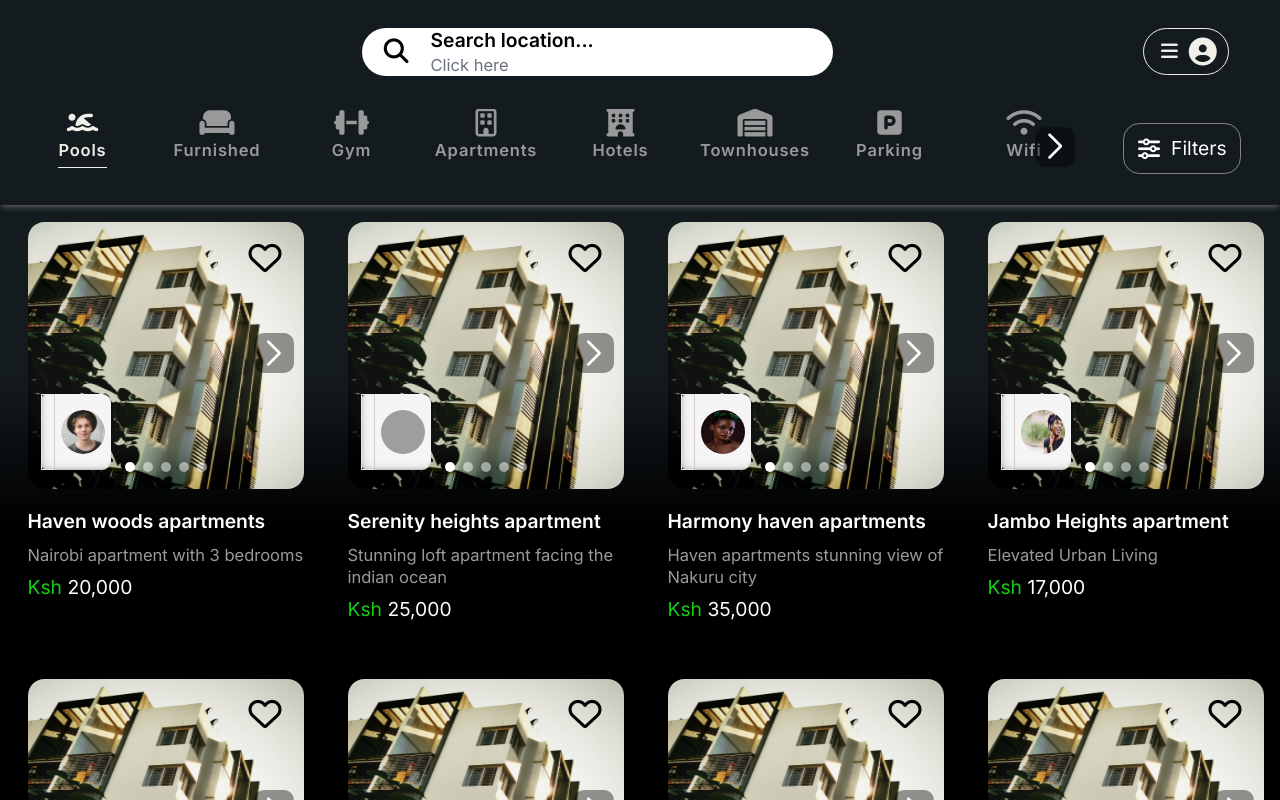
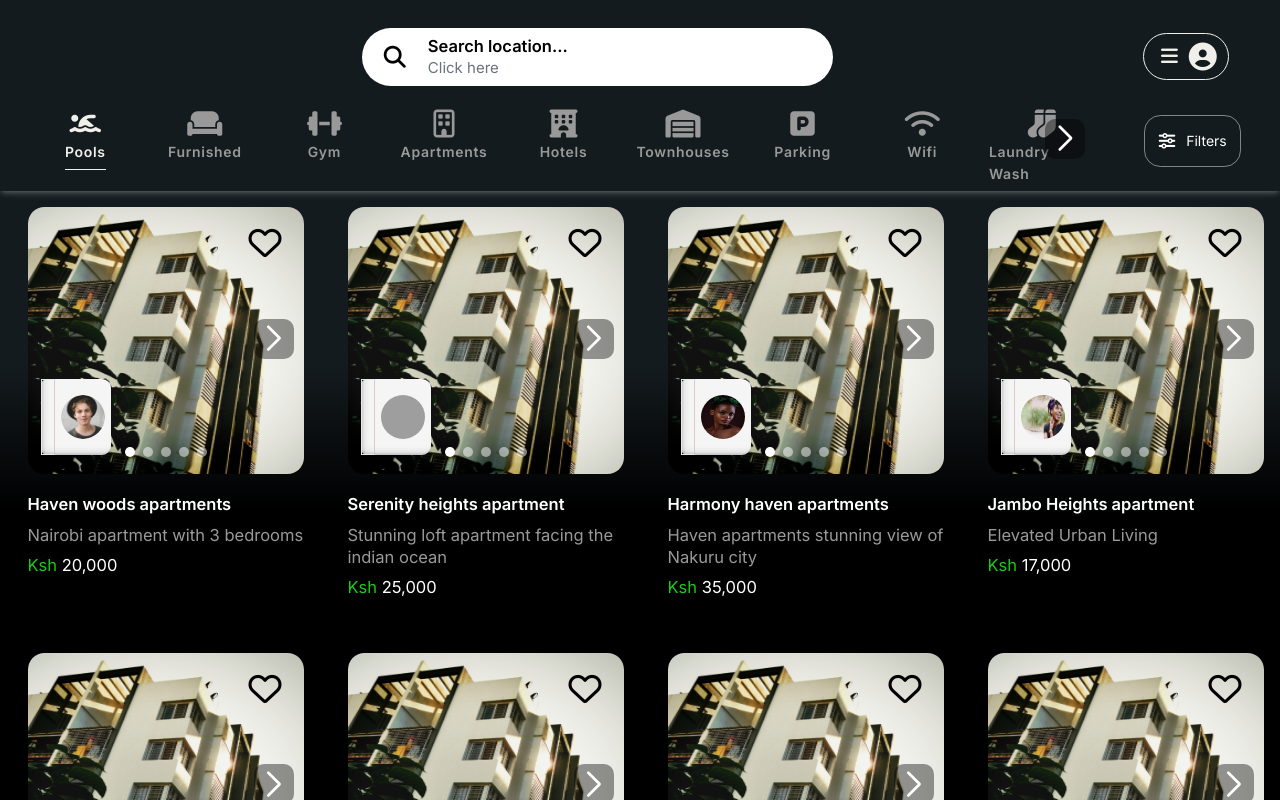
Before and after one commit to Developer-Square/Apartment-Hunting-Site, a React (Vite) app: page /apartments in a window 1280 px wide. Shown: the top 800 px of the page. Built offline with nearby package versions, Linux system fonts and the light colour scheme; grey boxes are pictures that could not be loaded.

Commit message:
feat: change font size for 1280px page

```diff
--- a/src/components/view-apartments/Apartments.tsx
+++ b/src/components/view-apartments/Apartments.tsx
@@ -94,7 +94,7 @@ const Apartments = ({
       <div
         className={`w-full sm:grid grid-cols-2 ${
           search.length
-            ? 'lg:grid-cols-2 lg:h-[80vh] overflow-y-scroll'
+            ? 'lg:grid-cols-2 xl:grid-cols-3 lg:h-[80vh] overflow-y-scroll'
             : 'lg:grid-cols-3 xl:grid-cols-4'
         }`}
       >
--- a/src/components/view-apartments/FilterScrollbar.tsx
+++ b/src/components/view-apartments/FilterScrollbar.tsx
@@ -80,14 +80,14 @@ const CustomFilter = ({
       >
         <i className='fa-solid fa-house text-[26px] mb-1'></i>
         <p
-          className={`text-xs pb-1 ${
+          className={`text-xs xl:text-[13px] pb-1 ${
             homeFilter ? 'border-b border-[#f0efe9]' : ''
           } tracking-wider font-semibold mt-0.5`}
         >
           Your Search
         </p>
       </div>
-      <div className='border-r border-2 border-[#f0efe9]/[.8] h-14 ml-4 lg:ml-7'></div>
+      <div className='border-r border-2 border-[#f0efe9]/[.8] h-14 xl:h-10 ml-4 lg:ml-7'></div>
     </div>
   );
 };
@@ -134,8 +134,13 @@ const FilterScrollbar = ({
       return;
     }
 
-    if (window.innerWidth >= 1024) {
+    if (window.innerWidth >= 1024 && window.innerWidth < 1279) {
       setSlidesPerView(8);
+      return;
+    }
+
+    if (window.innerWidth >= 1280) {
+      setSlidesPerView(9);
       return;
     }
 
@@ -147,13 +152,13 @@ const FilterScrollbar = ({
     <>
       {!showFilters ? (
         <div
-          className={`w-full mt-3 mb-10 md:mb-3 ${
+          className={`w-full mt-3 xl:mt-0 mb-10 md:mb-3 transition-all ease-in-out duration-1000 ${
             search.length ? 'md:px-3 lg:px-5' : ''
           } ${
             showStickyHeader
-              ? 'fixed top-[60px] xm:pt-4.5 pt-5 md:pt-2.5 z-10 bg-[#141b1f]'
+              ? 'fixed top-[60px] xl:top-[80px] xm:pt-4.5 pt-5 md:pt-2.5 xl:pt-1 z-10 bg-[#141b1f]'
               : ''
-          } sm:pb-3 flex justify-around items-center shadow-md shadow-[#f0efe9]/[.2]`}
+          } sm:pb-3 xl:pb-0 flex justify-around items-center shadow-md shadow-[#f0efe9]/[.2]`}
         >
           {search.length ? (
             <CustomFilter
@@ -167,7 +172,7 @@ const FilterScrollbar = ({
             slidesPerView={slidesPerView}
             modules={[Navigation]}
             navigation={isLargerScreen}
-            className='md:w-[83%]'
+            className='md:w-[83%] xl:pt-3.5'
           >
             {filters.map((filter, index) => (
               <SwiperSlide key={index}>
@@ -184,7 +189,7 @@ const FilterScrollbar = ({
                 >
                   <i className={filter.icon}></i>
                   <p
-                    className={`text-xs pb-1 ${
+                    className={`text-xs xl:text-[14px] pb-1 ${
                       selectedFilter.text === filter.text
                         ? 'border-b border-[#f0efe9]'
                         : ''
@@ -202,8 +207,8 @@ const FilterScrollbar = ({
             } cursor-pointer border border-[#f0efe9]/[.5] rounded-xl ml-3 items-center md:mb-3.5 lg:mb-0 gap-2 px-2.5 py-2`}
             onClick={() => handleFilters()}
           >
-            <i className='fa-solid fa-sliders'></i>
-            <p className='text-sm'>Filters</p>
+            <i className='fa-solid fa-sliders xl:text-xs'></i>
+            <p className='text-sm xl:text-[14px]'>Filters</p>
           </div>
         </div>
       ) : null}
--- a/src/components/view-apartments/Map.tsx
+++ b/src/components/view-apartments/Map.tsx
@@ -45,8 +45,8 @@ const Map = ({
   return (
     <div
       className={`${
-        showFullMap ? 'lg:w-full lg:h-screen' : 'lg:w-[460px]'
-      } relative h-[${mapDimension.height}px] md:h-full`}
+        showFullMap ? 'lg:w-full lg:h-screen' : 'lg:w-[460px] xl:w-[473px]'
+      } relative h-[${mapDimension.height}px]`}
     >
       {!showMap && (
         <>
--- a/src/components/view-apartments/Navbar.tsx
+++ b/src/components/view-apartments/Navbar.tsx
@@ -14,22 +14,22 @@ const Navbar = ({
   return (
     <div
       id='sticky-header'
-      className={`w-full md:w-[92%] mb-4 sm:mb-6 md:mx-auto md:flex items-center justify-center ${
+      className={`w-full md:w-[92%] mb-4 sm:mb-6 xl:mb-1 md:mx-auto md:flex items-center justify-center ${
         showStickyHeader
           ? 'fixed top-0 z-10 bg-[#141b1f] xm:py-3 py-4 md:w-full'
           : ''
       }`}
     >
-      <div className=' bg-white relative xm:w-[360px] xm:h-14 sm:w-[92%] w-80 h-[48px] md:w-[50%] lg:w-[40%] md:mx-auto md:h-[48px] mx-auto rounded-3xl xm:rounded-[32px] flex items-center'>
-        <i className='fa-solid fa-magnifying-glass text-black sm:text-lg pl-4'></i>
+      <div className=' bg-white relative xm:w-[360px] xm:h-14 sm:w-[92%] w-80 h-[48px] md:w-[50%] lg:w-[40%] xl:h-[58px] md:mx-auto md:h-[48px] mx-auto rounded-3xl xm:rounded-[32px] flex items-center'>
+        <i className='fa-solid fa-magnifying-glass text-black sm:text-lg xl:text-base pl-4'></i>
         <div
           className='flex flex-col w-full pl-4 cursor-pointer'
           onClick={() => handleSearchBar()}
         >
-          <p className='text-sm sm:text-base md:text-sm font-bold'>
+          <p className='text-sm sm:text-base md:text-sm xl:text-xs font-bold'>
             {search.length ? search : 'Search location...'}
           </p>
-          <p className='text-xs sm:text-sm md:text-xs text-gray-500'>
+          <p className='text-xs sm:text-sm md:text-xs xl:text-[15px] text-gray-500'>
             Click here
           </p>
         </div>
@@ -40,7 +40,7 @@ const Navbar = ({
           <i className='fa-solid fa-sliders text-black sm:text-lg p-3'></i>
         </div>
       </div>
-      <NavBarMenu />
+      {!showStickyHeader && <NavBarMenu />}
     </div>
   );
 };
--- a/src/components/view-apartments/Pagination.tsx
+++ b/src/components/view-apartments/Pagination.tsx
@@ -56,8 +56,8 @@ const Pagination = () => {
             renderOnZeroPageCount={null}
             activeClassName={`bg-white text-black ${
               activePage > 9 ? 'px-2' : 'px-3'
-            } py-1 rounded-full`}
-            className='flex justify-center items-center gap-5'
+            } py-1 xl:py-1.5 rounded-full`}
+            className='flex justify-center items-center gap-5 xl:text-xs'
           />
         </div>
       )}
--- a/src/components/view-apartments/SingleApartment.tsx
+++ b/src/components/view-apartments/SingleApartment.tsx
@@ -163,9 +163,9 @@ const SingleApartment = ({
           </Swiper>
         </div>
         <div className='mt-3.5'>
-          <p className='font-bold xl:text-sm xl:font-semibold'>{title}</p>
+          <p className='font-bold xl:font-semibold xl:text-xs'>{title}</p>
           <p className='opacity-60 mt-1.5 text-sm xl:text-xs'>{subtitle}</p>
-          <p className='mt-1.5 xl:text-sm'>
+          <p className='mt-1.5 xl:text-xs'>
             <span className='text-[#1ACA17]'>Ksh </span>
             {price}
           </p>
```
